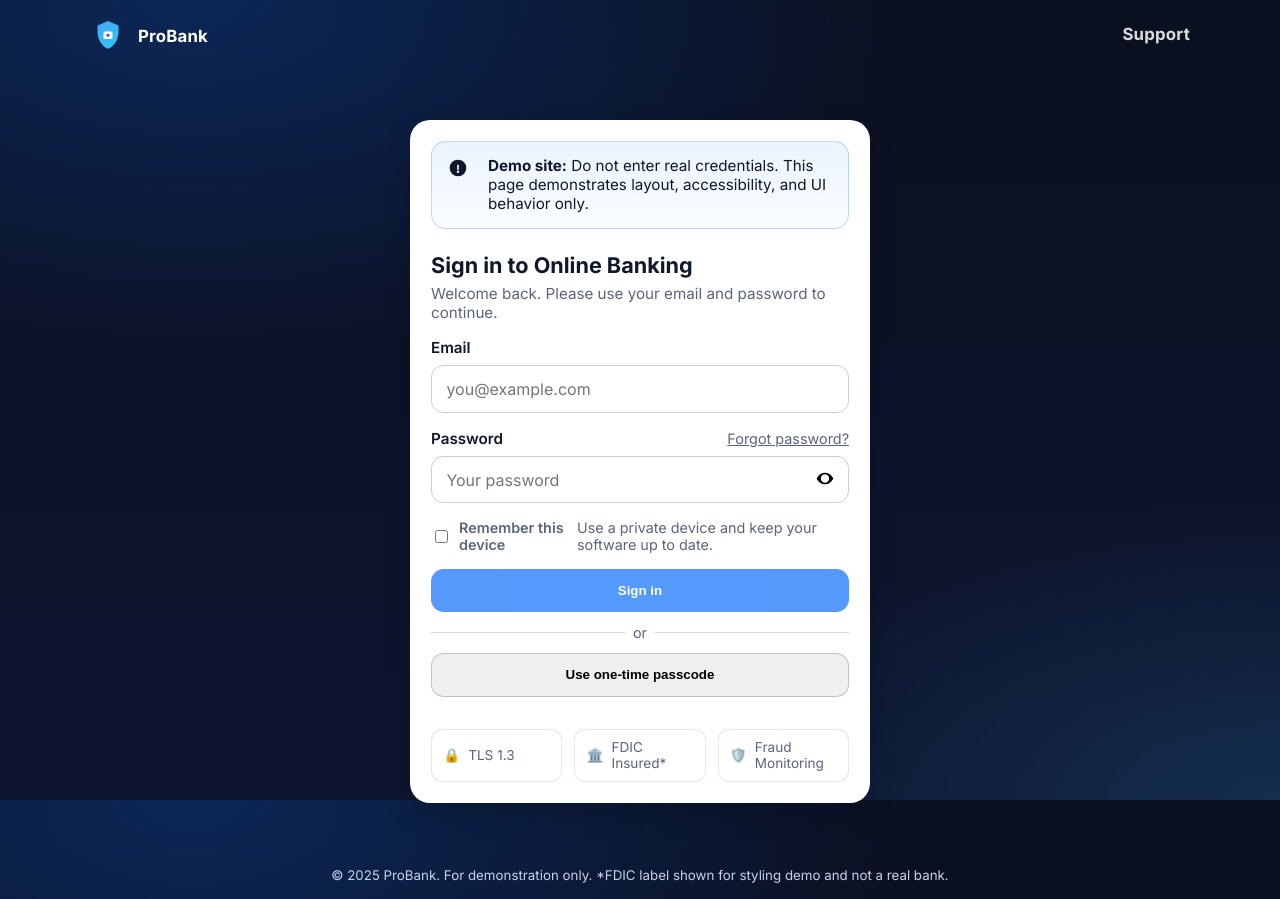
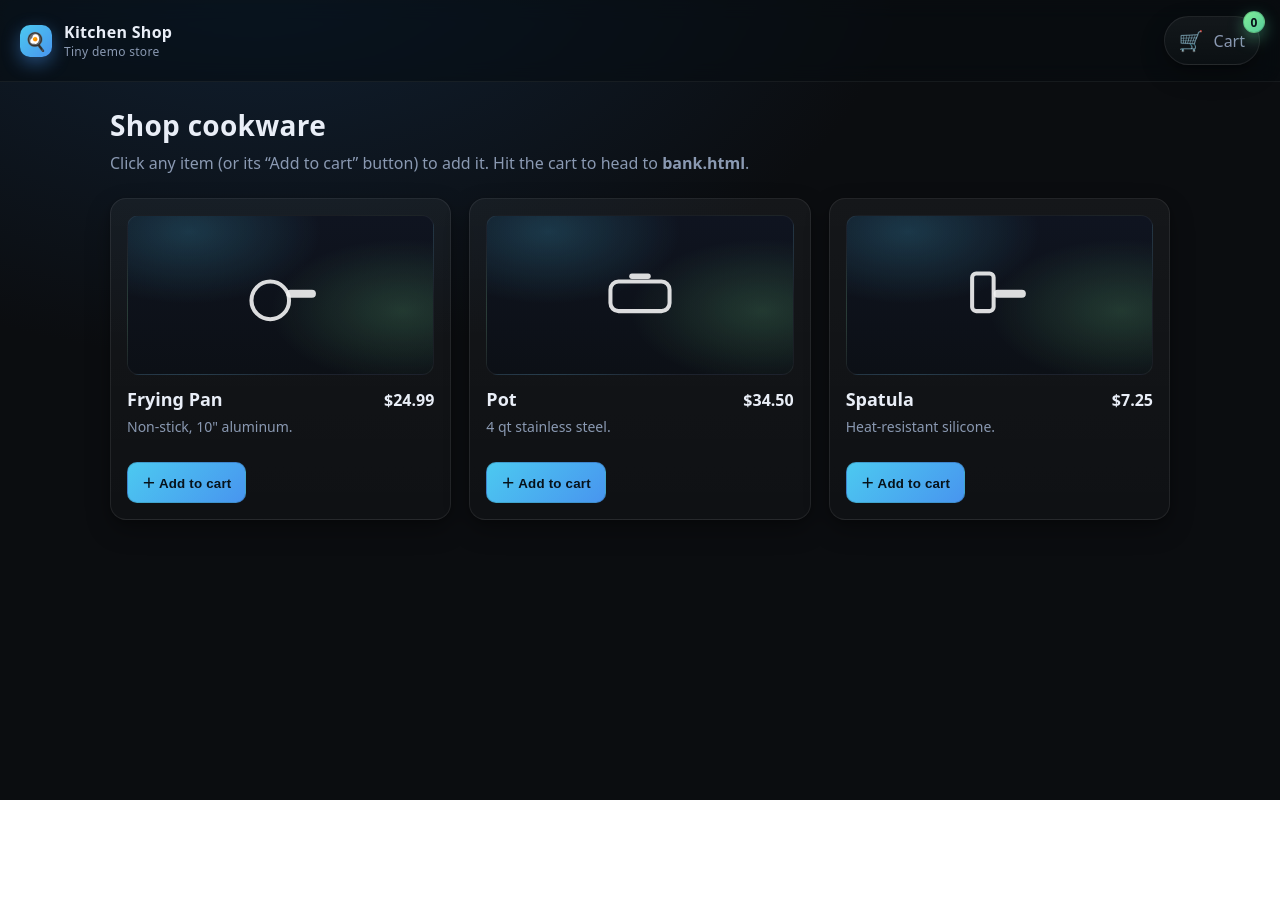
Before and after one commit to dopplertgy-cmd/input, a plain HTML site: page index.html in a window 1280 px wide. After the commit the page ends 800 px from the top, so only its background shows below. Drawn offline with Linux system fonts and the light colour scheme.

Commit message:
Update index.html

```diff
--- a/index.html
+++ b/index.html
@@ -1,301 +1,339 @@
-<!DOCTYPE html>
+<!doctype html>
 <html lang="en">
 <head>
   <meta charset="utf-8" />
-  <meta name="viewport" content="width=device-width,initial-scale=1" />
-  <title>ProBank — Secure Login</title>
-  <meta name="color-scheme" content="light dark" />
-  <meta name="description" content="Sample professional bank login page (demo)." />
-  <link rel="preconnect" href="https://fonts.googleapis.com"/>
-  <link rel="preconnect" href="https://fonts.gstatic.com" crossorigin/>
-  <link href="https://fonts.googleapis.com/css2?family=Inter:wght@400;500;600;700&display=swap" rel="stylesheet"/>
+  <title>Kitchen Shop — Demo</title>
+  <meta name="viewport" content="width=device-width, initial-scale=1" />
   <style>
     :root {
-      --bg: #0b1020;
-      --bg-2: #0e1530;
-      --card: #ffffff;
-      --ink: #0f172a;
-      --muted: #5b647a;
-      --primary: #0d6efd;
-      --primary-ink: #ffffff;
-      --ring: #80b3ff;
-      --success: #198754;
-      --danger: #dc3545;
-      --warning: #f59e0b;
-      --shadow: 0 10px 25px rgba(2,12,27,.25);
-    }
-    @media (prefers-color-scheme: dark) {
-      :root{ --card:#101827; --ink:#e5eefb; --muted:#9fb0cc; --bg:#050913; --bg-2:#090f22; --shadow: 0 10px 25px rgba(0,0,0,.5);}
+      --bg: #0b0d10;
+      --card: #141820;
+      --muted: #8a99b2;
+      --text: #e9eef7;
+      --accent: #4cc9f0;
+      --accent-2: #80ed99;
+      --danger: #ff6b6b;
+      --ring: rgba(76, 201, 240, 0.35);
+      --shadow: 0 10px 25px rgba(0,0,0,0.3), 0 2px 6px rgba(0,0,0,0.2);
+      --radius: 16px;
     }
 
     * { box-sizing: border-box; }
-    html, body { height: 100%; }
     body {
       margin: 0;
-      font-family: Inter, system-ui, -apple-system, Segoe UI, Roboto, "Helvetica Neue", Arial, "Apple Color Emoji", "Segoe UI Emoji";
-      color: var(--ink);
-      background: radial-gradient(1200px 600px at 15% 0%, rgba(13,110,253,.25), transparent 60%),
-                  radial-gradient(1000px 500px at 100% 100%, rgba(56,189,248,.15), transparent 60%),
-                  linear-gradient(180deg, var(--bg), var(--bg-2));
-      display: grid;
-      grid-template-rows: auto 1fr auto;
-      min-height: 100dvh;
+      font-family: ui-sans-serif, system-ui, -apple-system, Segoe UI, Roboto, Helvetica, Arial, "Apple Color Emoji", "Segoe UI Emoji";
+      background: radial-gradient(1200px 800px at 20% -10%, #112235 0%, #0b0d10 55%) fixed;
+      color: var(--text);
     }
 
-    header, footer { display: flex; align-items: center; justify-content: center; padding: 1rem; }
-    header .wrap, footer .wrap { width: min(1100px, 92%); display: flex; align-items: center; justify-content: space-between; gap: 1rem; }
+    /* Header */
+    .header {
+      position: sticky;
+      top: 0;
+      z-index: 10;
+      display: flex;
+      align-items: center;
+      justify-content: space-between;
+      padding: 16px 20px;
+      border-bottom: 1px solid rgba(255,255,255,0.06);
+      backdrop-filter: saturate(140%) blur(10px);
+      background: rgba(8, 12, 16, 0.6);
+    }
+    .brand {
+      display: flex;
+      align-items: center;
+      gap: 12px;
+      font-weight: 700;
+      letter-spacing: 0.3px;
+    }
+    .brand .logo {
+      width: 32px; height: 32px; border-radius: 10px;
+      display: grid; place-items: center; font-size: 18px;
+      background: linear-gradient(135deg, #4cc9f0, #4895ef);
+      box-shadow: 0 6px 18px rgba(72,149,239,0.45);
+    }
+    .muted { color: var(--muted); font-weight: 500; }
 
-    .brand { display: inline-flex; align-items: center; gap: .75rem; color: #fff; text-decoration: none; }
-    .brand svg { width: 36px; height: 36px; }
-    .brand b { font-weight: 700; letter-spacing: .2px; font-size: 1.05rem; }
+    /* Cart button */
+    .cart-link {
+      position: relative;
+      display: inline-flex;
+      align-items: center;
+      gap: 10px;
+      text-decoration: none;
+      color: var(--text);
+      padding: 10px 14px;
+      border-radius: 999px;
+      border: 1px solid rgba(255,255,255,0.08);
+      background: linear-gradient(180deg, rgba(255,255,255,0.05), rgba(255,255,255,0.02));
+      box-shadow: var(--shadow);
+      transition: transform .12s ease, box-shadow .12s ease, border-color .2s ease;
+    }
+    .cart-link:hover { transform: translateY(-2px); border-color: rgba(255,255,255,0.18); }
+    .cart-icon { font-size: 20px; }
+    .cart-count {
+      position: absolute; top: -6px; right: -6px;
+      min-width: 22px; height: 22px; padding: 0 6px;
+      display: grid; place-items: center;
+      border-radius: 999px; font-size: 12px; font-weight: 700;
+      color: #061018; background: linear-gradient(135deg, #80ed99, #57cc99);
+      border: 1px solid rgba(0,0,0,0.15);
+      box-shadow: 0 6px 16px rgba(87,204,153,0.45);
+    }
 
-    main { display: grid; place-items: center; padding: 3rem 1rem; }
+    /* Content */
+    .wrap {
+      max-width: 1100px;
+      margin: 24px auto 80px;
+      padding: 0 20px;
+    }
+
+    .hero {
+      margin: 16px 0 24px;
+      display: grid;
+      grid-template-columns: 1fr;
+      gap: 8px;
+    }
+    .hero h1 { margin: 0; font-size: 28px; letter-spacing: .3px; }
+    .hero p { margin: 0; color: var(--muted); }
+
+    /* Grid of products */
+    .grid {
+      display: grid;
+      grid-template-columns: repeat(12, 1fr);
+      gap: 18px;
+    }
+    @media (max-width: 900px) {
+      .grid { grid-template-columns: repeat(6, 1fr); }
+    }
+    @media (max-width: 600px) {
+      .grid { grid-template-columns: repeat(4, 1fr); }
+    }
 
     .card {
-      width: min(460px, 96%);
-      background: var(--card);
-      border-radius: 1.25rem;
+      grid-column: span 4;
+      display: flex; flex-direction: column; gap: 12px;
+      padding: 16px;
+      background: linear-gradient(180deg, rgba(255,255,255,0.045), rgba(255,255,255,0.02));
+      border: 1px solid rgba(255,255,255,0.08);
+      border-radius: var(--radius);
       box-shadow: var(--shadow);
-      overflow: hidden;
-      border: 1px solid rgba(255,255,255,.08);
+      transition: transform .15s ease, border-color .2s ease, box-shadow .2s ease;
+      cursor: pointer;
+      user-select: none;
     }
+    .card:hover { transform: translateY(-4px); border-color: rgba(255,255,255,0.18); box-shadow: 0 16px 35px rgba(0,0,0,0.35); }
+    .card:focus-visible { outline: 3px solid var(--ring); }
 
-    .card-head { padding: 1.25rem 1.25rem 0; }
-    .notice {
-      display: grid; grid-template-columns: 28px 1fr; gap: .75rem;
-      background: linear-gradient(180deg, rgba(13,110,253,.08), rgba(13,110,253,.02));
-      border: 1px solid rgba(13,110,253,.25);
-      color: var(--ink);
-      padding: .9rem 1rem; border-radius: .9rem;
-      font-size: .95rem;
+    .thumb {
+      height: 160px;
+      border-radius: 12px;
+      display: grid; place-items: center;
+      background:
+        radial-gradient(220px 120px at 20% 10%, rgba(76, 201, 240, 0.2), transparent 60%),
+        radial-gradient(220px 120px at 90% 60%, rgba(128, 237, 153, 0.18), transparent 60%),
+        linear-gradient(180deg, #0f1420, #0c1016);
+      border: 1px solid rgba(255,255,255,0.06);
     }
-    .notice svg{width: 20px; height: 20px; margin-top: 2px;}
+    .thumb svg { width: 86px; height: 86px; opacity: 0.95; }
 
-    .card-body { padding: 1.25rem; }
+    .title-row { display: flex; align-items: baseline; justify-content: space-between; gap: 12px; }
+    .price { font-weight: 800; }
+    .add {
+      align-self: flex-start;
+      display: inline-flex;
+      align-items: center; gap: 8px;
+      padding: 10px 14px;
+      border-radius: 10px;
+      background: linear-gradient(135deg, #4cc9f0 0%, #4895ef 100%);
+      color: #07121a;
+      border: 1px solid rgba(0,0,0,0.15);
+      font-weight: 800;
+      letter-spacing: .2px;
+      cursor: pointer;
+      transition: transform .12s ease, filter .12s ease;
+    }
+    .add:hover { transform: translateY(-1px); filter: brightness(1.05); }
 
-    h1 { margin: .25rem 0 0; font-size: 1.35rem; line-height: 1.2; }
-    p.sub { margin: .35rem 0 0; color: var(--muted); font-size: .95rem; }
+    .note { color: var(--muted); font-size: 14px; margin-top: -6px; }
 
-    form { display: grid; gap: 1rem; margin-top: 1rem; }
-    .field { display: grid; gap: .5rem; }
-    label { font-weight: 600; font-size: .95rem; }
-
-    input[type="email"], input[type="password"], input[type="text"] {
-      width: 100%;
-      padding: .8rem .9rem;
-      border-radius: .75rem;
-      border: 1px solid rgba(100,116,139,.35);
-      background: transparent;
-      color: inherit;
-      font: inherit;
-      outline: none;
+    /* Toast */
+    .toast {
+      position: fixed; inset-inline: 0; bottom: 20px;
+      display: grid; place-items: center; pointer-events: none;
     }
-    input:focus { border-color: var(--ring); box-shadow: 0 0 0 4px color-mix(in oklab, var(--ring) 30%, transparent); }
-
-    .input-row{ position: relative; }
-    .toggle-visibility{
-      position: absolute; right: .4rem; top: 50%; transform: translateY(-50%);
-      border: none; background: transparent; cursor: pointer; padding: .5rem; border-radius: .5rem;
+    .toast .bubble {
+      padding: 12px 16px;
+      background: #10161f;
+      border: 1px solid rgba(255,255,255,0.08);
+      color: var(--text);
+      border-radius: 10px;
+      box-shadow: var(--shadow);
+      transform: translateY(20px);
+      opacity: 0;
+      transition: transform .2s ease, opacity .2s ease;
     }
-    .toggle-visibility:focus{ outline: 2px solid var(--ring); }
-
-    .row { display: flex; align-items: center; justify-content: space-between; gap: .75rem; }
-    .row .left { display: flex; align-items: center; gap: .5rem; }
-
-    .actions { display: grid; gap: .75rem; }
-
-    .btn {
-      display: inline-flex; align-items: center; justify-content: center; gap: .5rem;
-      padding: .85rem 1rem; border-radius: .8rem; border: none; cursor: pointer; font-weight: 600;
-      transition: transform .05s ease, box-shadow .2s ease;
-    }
-    .btn-primary{ background: var(--primary); color: var(--primary-ink); box-shadow: 0 6px 20px rgba(13,110,253,.3); }
-    .btn-primary:hover{ transform: translateY(-1px); }
-    .btn-primary:disabled{ opacity: .7; cursor: not-allowed; box-shadow: none; }
-
-    .checkbox { width: 1.1rem; height: 1.1rem; }
-
-    .helper { font-size: .9rem; color: var(--muted); }
-    .error { color: var(--danger); font-size: .9rem; }
-
-    .divider { display: grid; grid-template-columns: 1fr auto 1fr; align-items: center; gap: .5rem; color: var(--muted); font-size:.9rem; }
-    .divider::before,.divider::after{ content:""; height:1px; background: currentColor; opacity:.25; }
-
-    .security {
-      display: grid; grid-template-columns: repeat(3, minmax(0,1fr)); gap: .75rem; margin-top: 1rem; color: var(--muted); font-size: .85rem;
-    }
-    .security > div { display:flex; align-items:center; gap:.5rem; background: rgba(255,255,255,.04); border:1px solid rgba(148,163,184,.25); padding:.6rem .7rem; border-radius:.7rem; }
-
-    footer { color: #c8d2ea; }
-    footer a { color: #c8d2ea; }
-
-    /* Reduce motion for accessibility */
-    @media (prefers-reduced-motion: reduce) {
-      .btn-primary { transition: none; }
+    .toast.show .bubble { transform: translateY(0); opacity: 1; }
+    .sr-only {
+      position: absolute !important; width: 1px; height: 1px; padding: 0; margin: -1px; overflow: hidden; clip: rect(0,0,0,0); white-space: nowrap; border: 0;
     }
   </style>
 </head>
 <body>
-  <header>
-    <div class="wrap" role="banner">
-      <a class="brand" href="#" aria-label="ProBank home">
-        <!-- Simple shield/lock logo -->
-        <svg viewBox="0 0 48 48" aria-hidden="true" fill="none">
-          <defs>
-            <linearGradient id="g" x1="0" y1="0" x2="48" y2="48" gradientUnits="userSpaceOnUse">
-              <stop stop-color="#4f9cff" />
-              <stop offset="1" stop-color="#22d3ee" />
-            </linearGradient>
-          </defs>
-          <path d="M24 4l14 6v9c0 11-7.5 20-14 22-6.5-2-14-11-14-22V10l14-6z" fill="url(#g)"/>
-          <rect x="18" y="18" width="12" height="10" rx="2" fill="#fff"/>
-          <circle cx="24" cy="23" r="2" fill="#4f46e5"/>
-        </svg>
-        <b>ProBank</b>
-      </a>
-      <nav aria-label="Top">
-        <a class="brand" href="#" style="opacity:.85"><svg width="0" height="0" aria-hidden="true"></svg><b>Support</b></a>
-      </nav>
+  <!-- Header -->
+  <header class="header" role="banner">
+    <div class="brand" aria-label="Kitchen Shop Home">
+      <div class="logo" aria-hidden="true">🍳</div>
+      <div>
+        <div>Kitchen Shop</div>
+        <div class="muted" style="font-size:12px">Tiny demo store</div>
+      </div>
     </div>
+
+    <!-- Cart (top-right). Clicking navigates to bank.html -->
+    <a class="cart-link" href="bank.html" aria-label="View cart and checkout">
+      <span class="cart-icon" aria-hidden="true">🛒</span>
+      <span class="muted">Cart</span>
+      <span class="cart-count" id="cartCount" aria-live="polite">0</span>
+    </a>
   </header>
 
-  <main>
-    <section class="card" aria-labelledby="loginTitle">
-      <div class="card-head">
-        <div class="notice" role="status" aria-live="polite">
-          <svg viewBox="0 0 24 24" fill="currentColor" aria-hidden="true"><path d="M12 2a10 10 0 100 20 10 10 0 000-20zm1 6v6h-2V8h2zm-1 10a1.5 1.5 0 110-3 1.5 1.5 0 010 3z"/></svg>
-          <div>
-            <strong>Demo site:</strong> Do not enter real credentials. This page demonstrates layout, accessibility, and UI behavior only.
-          </div>
+  <main class="wrap">
+    <section class="hero" aria-labelledby="heading">
+      <h1 id="heading">Shop cookware</h1>
+      <p>Click any item (or its “Add to cart” button) to add it. Hit the cart to head to <strong>bank.html</strong>.</p>
+    </section>
+
+    <!-- Products grid -->
+    <section class="grid" aria-label="Products">
+      <!-- Frying Pan -->
+      <article class="card" tabindex="0" data-name="Frying Pan" data-price="24.99">
+        <div class="thumb" aria-hidden="true">
+          <!-- Simple pan icon -->
+          <svg viewBox="0 0 64 64" fill="none">
+            <circle cx="24" cy="36" r="14" stroke="white" stroke-opacity=".9" stroke-width="3"/>
+            <rect x="36" y="28" width="22" height="6" rx="3" fill="white" fill-opacity=".9"/>
+          </svg>
         </div>
-      </div>
-      <div class="card-body">
-        <h1 id="loginTitle">Sign in to Online Banking</h1>
-        <p class="sub">Welcome back. Please use your email and password to continue.</p>
+        <div class="title-row">
+          <h2 style="margin:0;font-size:18px;">Frying Pan</h2>
+          <div class="price">$24.99</div>
+        </div>
+        <p class="note">Non-stick, 10&quot; aluminum.</p>
+        <button class="add" type="button" aria-label="Add Frying Pan to cart">＋ Add to cart</button>
+      </article>
 
-        <form id="loginForm" novalidate autocomplete="on" aria-describedby="formHelper">
-          <!-- Hidden placeholder for CSRF; in production, populate server-side -->
-          <input type="hidden" name="csrf_token" value="{{CSRF_TOKEN}}" />
+      <!-- Pot -->
+      <article class="card" tabindex="0" data-name="Pot" data-price="34.50">
+        <div class="thumb" aria-hidden="true">
+          <!-- Simple pot icon -->
+          <svg viewBox="0 0 64 64" fill="none">
+            <rect x="10" y="22" width="44" height="22" rx="6" stroke="white" stroke-opacity=".9" stroke-width="3"/>
+            <rect x="24" y="16" width="16" height="4" rx="2" fill="white" fill-opacity=".9"/>
+          </svg>
+        </div>
+        <div class="title-row">
+          <h2 style="margin:0;font-size:18px;">Pot</h2>
+          <div class="price">$34.50</div>
+        </div>
+        <p class="note">4 qt stainless steel.</p>
+        <button class="add" type="button" aria-label="Add Pot to cart">＋ Add to cart</button>
+      </article>
 
-          <div class="field">
-            <label for="email">Email</label>
-            <input id="email" name="email" type="email" inputmode="email" autocomplete="username" placeholder="you@example.com" required aria-required="true" />
-            <div class="error" id="emailError" hidden>Enter a valid email address.</div>
-          </div>
-
-          <div class="field">
-            <div class="row" style="justify-content: space-between;">
-              <label for="password">Password</label>
-              <a href="#" class="helper" id="forgotLink">Forgot password?</a>
-            </div>
-            <div class="input-row">
-              <input id="password" name="password" type="password" autocomplete="current-password" placeholder="Your password" minlength="8" required aria-required="true" />
-              <button type="button" class="toggle-visibility" aria-controls="password" aria-label="Show password" id="togglePassword">
-                <svg viewBox="0 0 24 24" width="20" height="20" fill="currentColor" aria-hidden="true">
-                  <path id="eyeIcon" d="M12 5c-7 0-10 7-10 7s3 7 10 7 10-7 10-7-3-7-10-7zm0 12a5 5 0 110-10 5 5 0 010 10z"/>
-                </svg>
-              </button>
-            </div>
-            <div class="error" id="passwordError" hidden>Password must be at least 8 characters.</div>
-          </div>
-
-          <div class="row">
-            <div class="left">
-              <input id="remember" name="remember" type="checkbox" class="checkbox" />
-              <label for="remember" class="helper">Remember this device</label>
-            </div>
-            <span class="helper" id="formHelper">Use a private device and keep your software up to date.</span>
-          </div>
-
-          <div class="actions">
-            <button id="submitBtn" class="btn btn-primary" type="submit" disabled>
-              <span>Sign in</span>
-            </button>
-            <div class="divider">or</div>
-            <button class="btn" type="button" id="twoFAButton" style="border:1px solid rgba(100,116,139,.35)">Use one‑time passcode</button>
-          </div>
-
-          <div class="security" aria-label="Security badges">
-            <div title="TLS 1.3 Encryption">🔒 <span>TLS 1.3</span></div>
-            <div title="FDIC Insured (Demo)">🏛️ <span>FDIC Insured*</span></div>
-            <div title="Fraud Monitoring">🛡️ <span>Fraud Monitoring</span></div>
-          </div>
-
-        </form>
-      </div>
+      <!-- Spatula -->
+      <article class="card" tabindex="0" data-name="Spatula" data-price="7.25">
+        <div class="thumb" aria-hidden="true">
+          <!-- Simple spatula icon -->
+          <svg viewBox="0 0 64 64" fill="none">
+            <rect x="12" y="16" width="16" height="28" rx="3" stroke="white" stroke-opacity=".9" stroke-width="3"/>
+            <rect x="28" y="28" width="24" height="6" rx="3" fill="white" fill-opacity=".9"/>
+          </svg>
+        </div>
+        <div class="title-row">
+          <h2 style="margin:0;font-size:18px;">Spatula</h2>
+          <div class="price">$7.25</div>
+        </div>
+        <p class="note">Heat-resistant silicone.</p>
+        <button class="add" type="button" aria-label="Add Spatula to cart">＋ Add to cart</button>
+      </article>
     </section>
   </main>
 
-  <footer>
-    <div class="wrap" role="contentinfo" style="justify-content:center;">
-      <small>© <span id="year"></span> ProBank. For demonstration only. *FDIC label shown for styling demo and not a real bank.</small>
-    </div>
-  </footer>
+  <!-- Toast -->
+  <div class="toast" id="toast" aria-live="polite" aria-atomic="true">
+    <div class="bubble" id="toastBubble">Added to cart</div>
+  </div>
+
+  <span class="sr-only" id="live" aria-live="polite"></span>
 
   <script>
-    // Utility: basic email check
-    function isValidEmail(v){
-      return /^[^\s@]+@[^\s@]+\.[^\s@]+$/.test(v);
+    // --- Simple cart using localStorage -------------------------------------
+    const STORAGE_KEY = 'demo_cart_items';
+
+    function getCart() {
+      try { return JSON.parse(localStorage.getItem(STORAGE_KEY)) || []; }
+      catch { return []; }
+    }
+    function setCart(items) {
+      localStorage.setItem(STORAGE_KEY, JSON.stringify(items));
+      updateCartCount();
+    }
+    function addItem(name, price) {
+      const items = getCart();
+      items.push({ name, price: Number(price) });
+      setCart(items);
+      showToast(`${name} added to cart`);
+      announce(`${name} added to cart. Cart now has ${items.length} item${items.length===1?'':'s'}.`);
+    }
+    function updateCartCount() {
+      const count = getCart().length;
+      document.getElementById('cartCount').textContent = count;
+    }
+    function showToast(text) {
+      const toast = document.getElementById('toast');
+      const bubble = document.getElementById('toastBubble');
+      bubble.textContent = text;
+      toast.classList.add('show');
+      setTimeout(() => toast.classList.remove('show'), 1300);
+    }
+    function announce(text) {
+      const live = document.getElementById('live');
+      live.textContent = ''; // reset for re-announce
+      setTimeout(() => { live.textContent = text; }, 20);
     }
 
-    const email = document.getElementById('email');
-    const password = document.getElementById('password');
-    const emailError = document.getElementById('emailError');
-    const passwordError = document.getElementById('passwordError');
-    const submitBtn = document.getElementById('submitBtn');
-    const form = document.getElementById('loginForm');
-    const togglePassword = document.getElementById('togglePassword');
-    const eyeIcon = document.getElementById('eyeIcon');
+    // Attach listeners: clicking card or button adds to cart
+    function wireProducts() {
+      document.querySelectorAll('.card').forEach(card => {
+        const name = card.dataset.name;
+        const price = card.dataset.price;
 
-    // Enable submit when valid
-    function updateButtonState(){
-      const ok = isValidEmail(email.value.trim()) && password.value.trim().length >= 8;
-      submitBtn.disabled = !ok;
+        // Click entire card (but let inner links/buttons still work)
+        card.addEventListener('click', (e) => {
+          const isButton = e.target.closest('button');
+          if (!isButton) addItem(name, price);
+        });
+
+        // Button click
+        card.querySelector('.add').addEventListener('click', (e) => {
+          e.stopPropagation();
+          addItem(name, price);
+        });
+
+        // Enter/Space key adds to cart (accessibility)
+        card.addEventListener('keydown', (e) => {
+          if (e.key === 'Enter' || e.key === ' ') {
+            e.preventDefault();
+            addItem(name, price);
+          }
+        });
+      });
     }
 
-    email.addEventListener('input', () => {
-      emailError.hidden = isValidEmail(email.value.trim());
-      updateButtonState();
+    document.addEventListener('DOMContentLoaded', () => {
+      updateCartCount();
+      wireProducts();
     });
-
-    password.addEventListener('input', () => {
-      passwordError.hidden = password.value.trim().length >= 8;
-      updateButtonState();
-    });
-
-    togglePassword.addEventListener('click', () => {
-      const isHidden = password.type === 'password';
-      password.type = isHidden ? 'text' : 'password';
-      togglePassword.setAttribute('aria-label', isHidden ? 'Hide password' : 'Show password');
-      // Swap icon between eye and eye-off
-      eyeIcon.setAttribute('d', isHidden
-        ? 'M12 5c-7 0-10 7-10 7s3 7 10 7c1.8 0 3.5-.5 5-1.3l2.3 2.3 1.4-1.4-2.2-2.2C20.6 14.6 22 12 22 12s-3-7-10-7c-1.8 0-3.5.5-5 1.3L4.7 4l-1.4 1.4L5 7.1A14.6 14.6 0 002 12s3 7 10 7c1.8 0 3.5-.5 5-1.3l2.3 2.3 1.4-1.4-2.2-2.2C20.6 14.6 22 12 22 12s-3-7-10-7z'
-        : 'M12 5c-7 0-10 7-10 7s3 7 10 7 10-7 10-7-3-7-10-7zm0 12a5 5 0 110-10 5 5 0 010 10z');
-    });
-
-    // Fake submit handler (demo only)
-    form.addEventListener('submit', (e) => {
-      e.preventDefault();
-      emailError.hidden = isValidEmail(email.value.trim());
-      passwordError.hidden = password.value.trim().length >= 8;
-      if (submitBtn.disabled) return;
-
-      // In production, send credentials over HTTPS POST and handle securely
-      alert('This is a demo. In production, this would submit securely to your server.');
-    });
-
-    document.getElementById('twoFAButton').addEventListener('click', () => {
-      // Mock 2FA flow
-      const code = prompt('Enter the 6‑digit one‑time passcode (demo):');
-      if (!code) return;
-      if (/^\d{6}$/.test(code)) {
-        alert('Code accepted (demo).');
-      } else {
-        alert('Invalid code format (demo).');
-      }
-    });
-
-    document.getElementById('year').textContent = new Date().getFullYear();
   </script>
 </body>
 </html>
```
